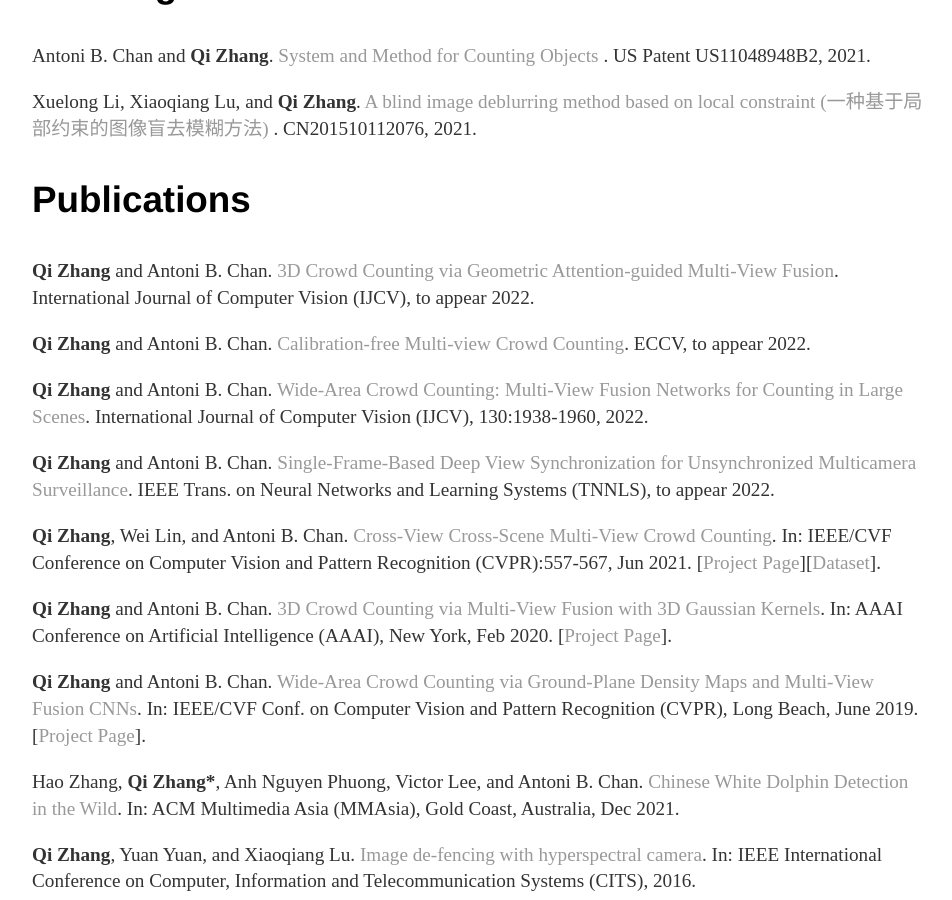
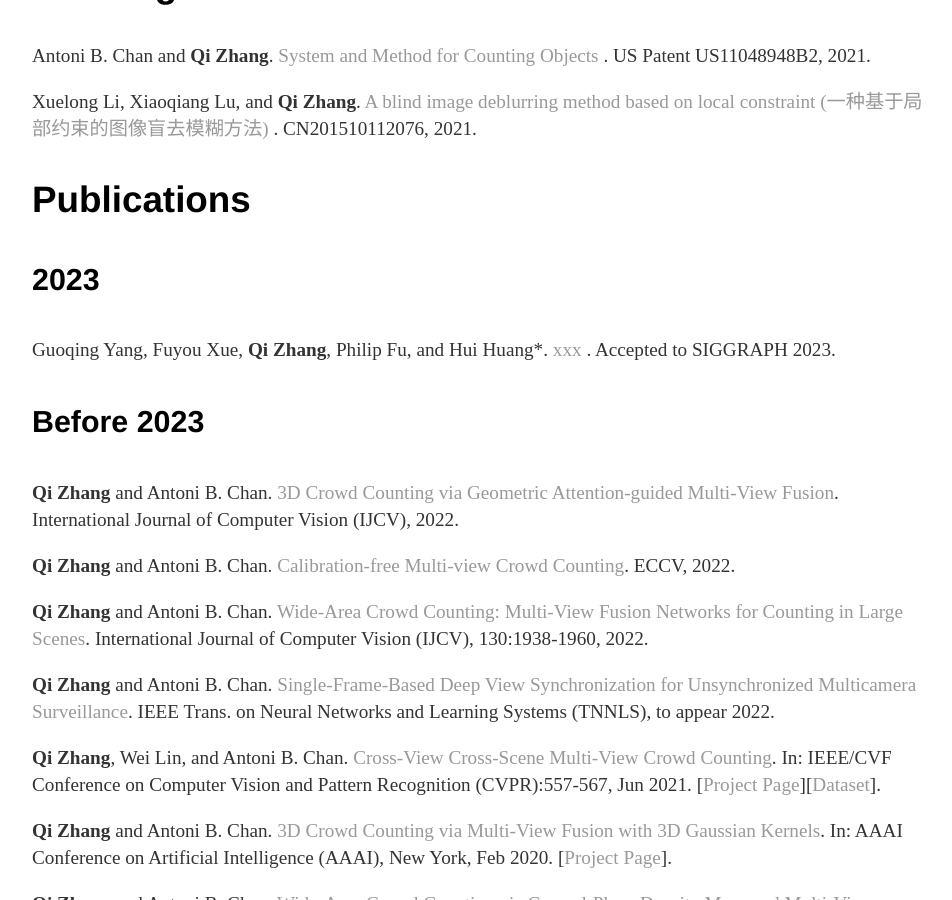
Before and after one commit to zqyq/zqyq.github.io, a Jekyll site: the page built from about/index.html, in a window 1280 px wide and 900 px high, scrolled down 1312 px. Shown: the whole window, without its empty margins (160-1112 px from the left). Built offline with Jekyll 4.4.1, drawn with Linux system fonts in a browser that asks for light colours.

Commit message:
Update index.html

```diff
--- a/about/index.html
+++ b/about/index.html
@@ -56,16 +56,20 @@
 			</p>
 
 		<h3>Publications</h3>
+		<h4>2023</h4>
+			<p>Guoqing Yang, Fuyou Xue, <strong>Qi Zhang</strong>, Philip Fu, and Hui Huang*. <a> xxx </a>. Accepted to SIGGRAPH 2023. </p>
+
+                <h4>Before 2023</h4>
 
 			<p><strong>Qi Zhang</strong> and Antoni B. Chan.
 				<a>
 				  3D Crowd Counting via Geometric Attention-guided Multi-View Fusion</a>.
-				 International Journal of Computer Vision (IJCV), to appear 2022.
+				 International Journal of Computer Vision (IJCV), 2022.
 			</p>
 			<p><strong>Qi Zhang</strong> and Antoni B. Chan.
 				<a>
 				  Calibration-free Multi-view Crowd Counting</a>.
-				 ECCV, to appear 2022.
+				 ECCV, 2022.
 			</p>
 
 		      <p><strong>Qi Zhang </strong>and Antoni B. Chan.
```
